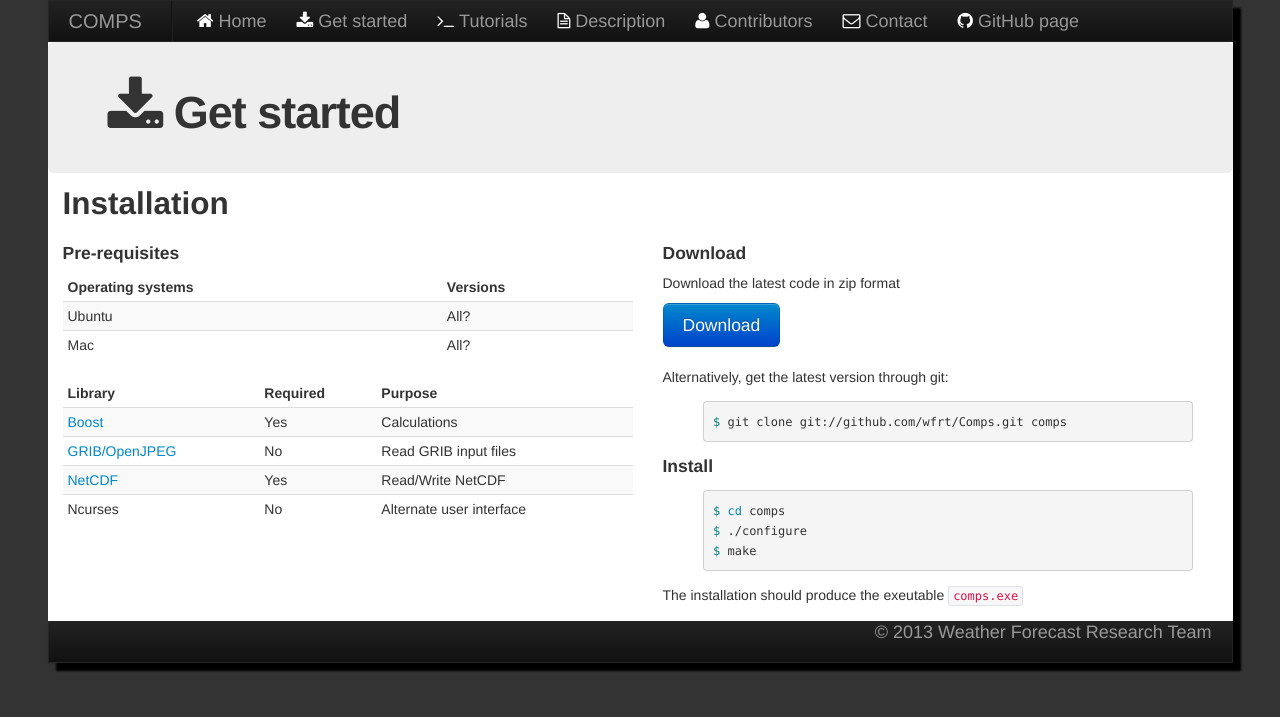
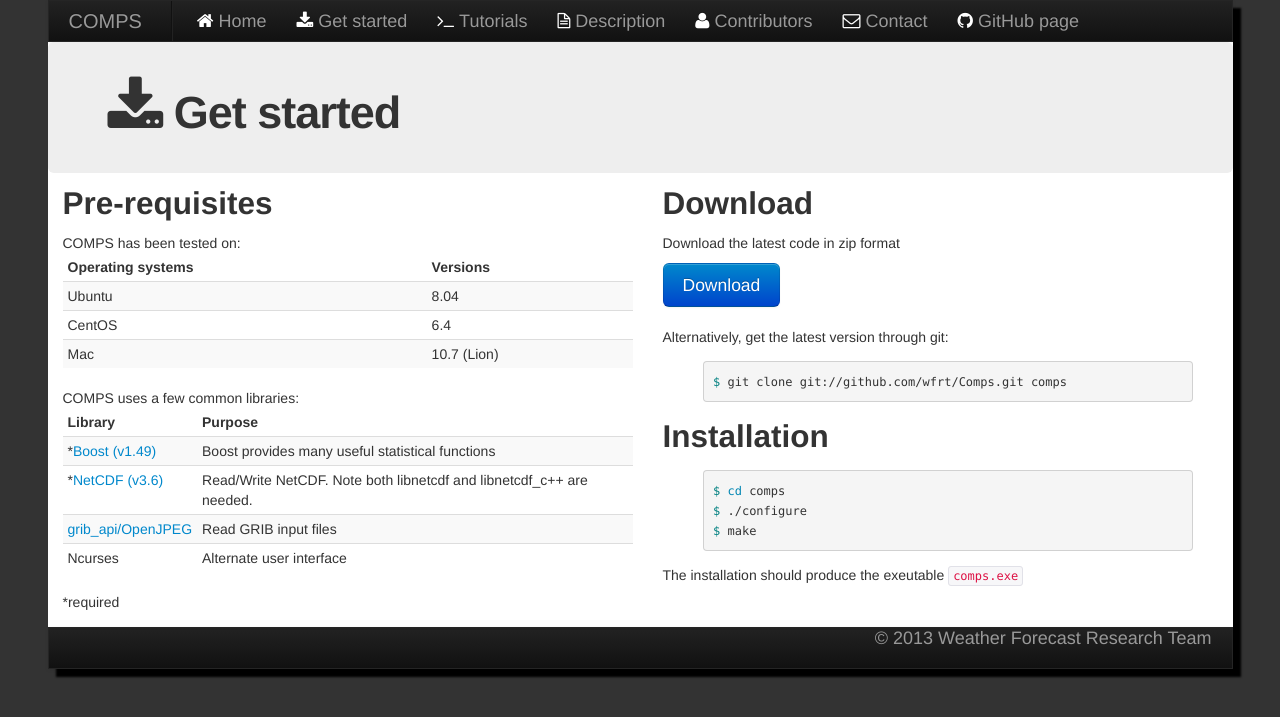
Before and after one commit to WFRT/Comps, a Jekyll site: the page built from getStarted/index.html, in a window 1280 px wide. Shown: the top 717 px of the page. Built offline with Jekyll 4.4.1, drawn with Linux system fonts in a browser that asks for light colours; nearby versions of some CDN libraries.

Commit message:
Cleaned up the getStarted section

```diff
--- a/getStarted/index.html
+++ b/getStarted/index.html
@@ -4,29 +4,38 @@
 <div class="hero-unit">
    <h1><i class="icon-download-alt" style="font-size: 60px"></i> Get started</h1>
 </div>
-<h2>Installation</h2>
 <div class="row">
    <div class="span6">
-      <h4>Pre-requisites</h4>
+      <h2>Pre-requisites</h2>
+      COMPS has been tested on:
       <table class="table table-striped table-condensed">
          <thead>
          <tr><th>Operating systems</th><th>Versions</th></tr>
       </thead>
-         <tr><td>Ubuntu</td><td>All?</td></tr>
-         <tr><td>Mac</td><td>All?</td></tr>
+         <tr><td>Ubuntu</td><td>8.04</td></tr>
+         <tr><td>CentOS</td><td>6.4 </td></tr>
+         <tr><td>Mac</td><td>10.7 (Lion)</td></tr>
       </table>
+
+      COMPS uses a few common libraries:
       <table class="table table-striped table-condensed">
          <thead>
-         <tr><th>Library</th><th>Required</th><th>Purpose</th></tr>
+         <tr><th>Library</th><th>Purpose</th></tr>
       </thead>
-         <tr><td><a href="http://www.boost.org/users/download/">Boost</a></td><td>Yes</td><td>Calculations</td></tr>
-         <tr><td><a href="https://software.ecmwf.int/wiki/display/GRIB/Home">GRIB/OpenJPEG</a></td><td>No</td><td>Read GRIB input files</td></tr>
-         <tr><td><a href="http://www.unidata.ucar.edu/software/netcdf/">NetCDF</a></td><td>Yes</td><td>Read/Write NetCDF</td></tr>
-         <tr><td>Ncurses</td><td>No</td><td>Alternate user interface</td></tr>
+         <tr><td>*<a href="http://www.boost.org/users/download/">Boost (v1.49)</a>
+            </td><td>Boost provides many useful statistical functions</td></tr>
+         <tr>
+            <td>*<a href="http://www.unidata.ucar.edu/software/netcdf/">NetCDF (v3.6)</a> </td>
+            <td>Read/Write NetCDF. Note both libnetcdf and libnetcdf_c++ are needed.  </td>
+         </tr>
+         <tr><td><a href="https://software.ecmwf.int/wiki/display/GRIB/Home">grib_api/OpenJPEG</a></td>
+             <td>Read GRIB input files</td></tr>
+         <tr><td>Ncurses</td><td>Alternate user interface</td></tr>
       </table>
+      *required
    </div>
    <div class="span6">
-      <h4>Download</h4>
+      <h2>Download</h2>
       <p>Download the latest code in zip format</p>
       <a class="btn btn-primary btn-large" href="https://github.com/WFRT/Comps/archive/master.zip">Download</a>
       <br>
@@ -36,7 +45,7 @@
 $ git clone git://github.com/wfrt/Comps.git comps
 {% endhighlight %}
 
-      <h4>Install</h4>
+      <h2>Installation</h2>
       {% highlight bash %}
 $ cd comps
 $ ./configure
--- a/tutorials/index.html
+++ b/tutorials/index.html
@@ -12,7 +12,7 @@
          This tutorial will run produce forecast and compare it against a persistence forecast.
    The COMPS program is executed as follows:
    {% highlight bash %}
-   $ ./comps.exe 20120105 tutorial
+$ ./comps.exe 20120101 20120301 tutorial
 {% endhighlight %}
 where the first parameters (20120105) is a date in YYYYMMDD format and the second (tutorial) is a string specifying which run to execute.
          </p>
```
